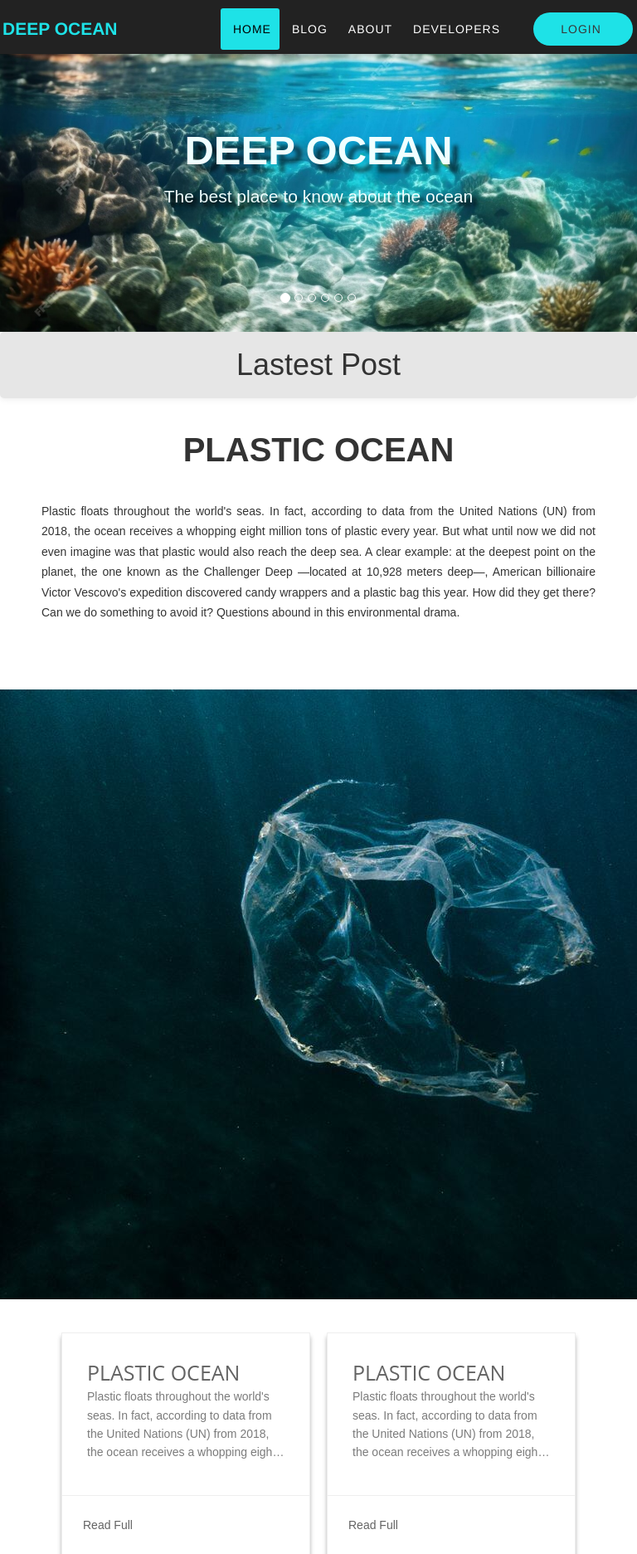
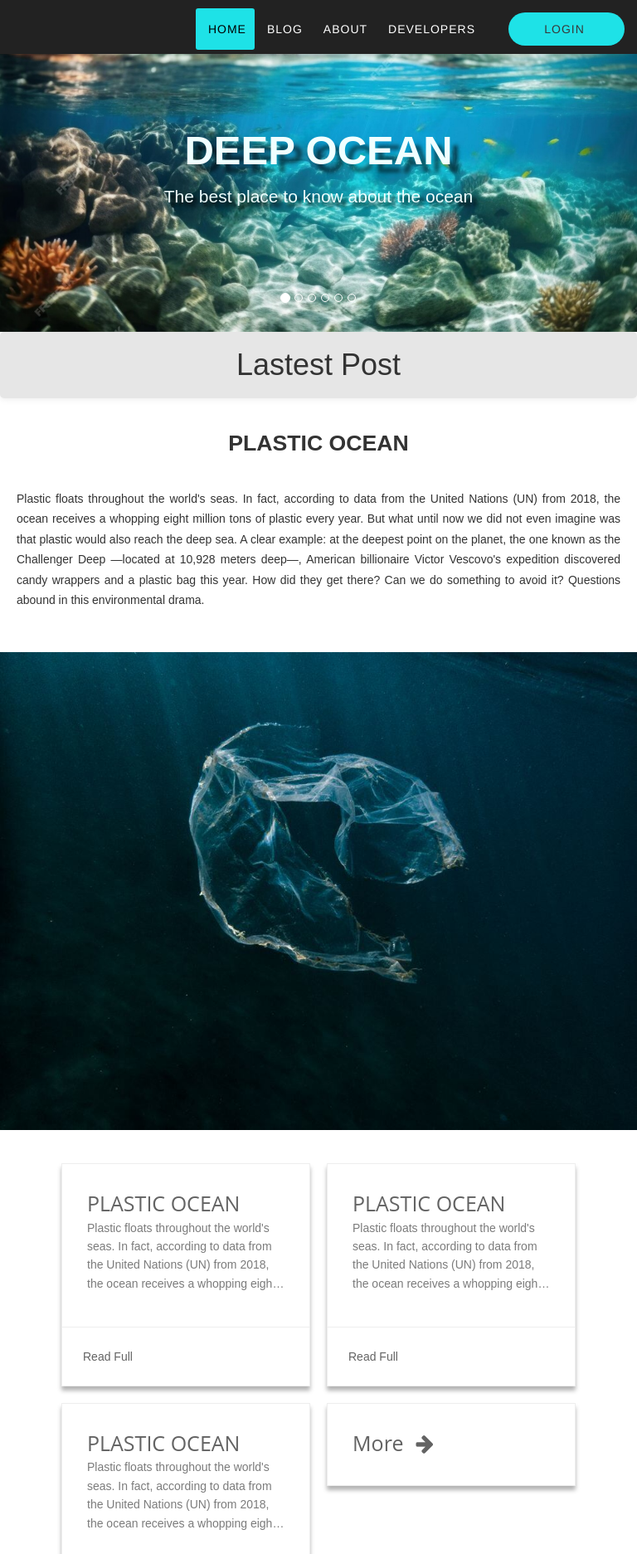
Before and after one commit to Eduarduar/blogMarino, a PHP site: page / in a window 768 px wide; the page is wider, and only the part inside the window is pictured. Shown: the top 1873 px of that part at 83% size. Run offline with PHP 8.4, Linux system fonts and the light colour scheme; data comes from the database, SQL or seed files in the repository; some libraries are stand-ins or nearby versions.

Commit message:
se corrigieron algunos estilos

```diff
--- a/css/style_navBar.css
+++ b/css/style_navBar.css
@@ -218,10 +218,10 @@ img::-moz-selection {
 
 .log-out{
   background-color: #d00202;
-  border-radius: 20px;
+  border-radius: 10px;
   color: #000000 !important;
   transition: .3s all;
-  margin-left: 3rem;
+  max-width: 15rem;
 }
 
 .log-out:hover, .log-out:active, .log-out:focus{
@@ -232,10 +232,9 @@ img::-moz-selection {
 
 .manage{
   background-color: #f0c503;
-  border-radius: 20px;
+  border-radius: 10px;
   color: #000000 !important;
   transition: .3s all;
-  margin-left: 3rem;
 }
 
 .manage:hover, .manage:active, .manage:focus{
@@ -246,11 +245,9 @@ img::-moz-selection {
 .log-in, .log-out, .manage {
   margin-top: .5rem;
   padding: 1rem .5rem !important;
-  width: 12rem;
 }
 
 .manage-container, .log-in-container, .log-out-container {
-  width: 12rem !important;
   margin-left: 2rem !important;
 }
 
@@ -269,10 +266,16 @@ img::-moz-selection {
 header {
   max-height: 65px;
   height: 100%;
-
 }
 
+
 @media (min-width: 768px) {
+
+  @media screen and (max-width: 1032px){
+    .navbar-brand {
+      display: none;
+    }
+  }
 
   @media screen and (max-width: 1030px){
     nav .container {
--- a/css/style_publicacion.css
+++ b/css/style_publicacion.css
@@ -18,3 +18,24 @@ img {
     font-size: 30pt;
     font-weight: bold;
 }
+
+@media screen and (max-width: 1140px){
+    img {
+        max-width: 100%;
+    }
+}
+
+@media screen and (max-width: 768px) {
+    .text-public {
+        padding: 2rem;
+    }
+    .title-public {
+        font-size: 20pt;
+    }
+
+    img {
+        max-width: 100%;
+    }
+
+
+}
```
